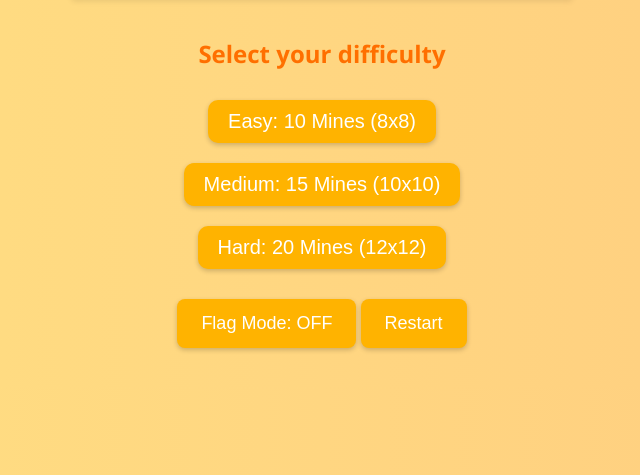
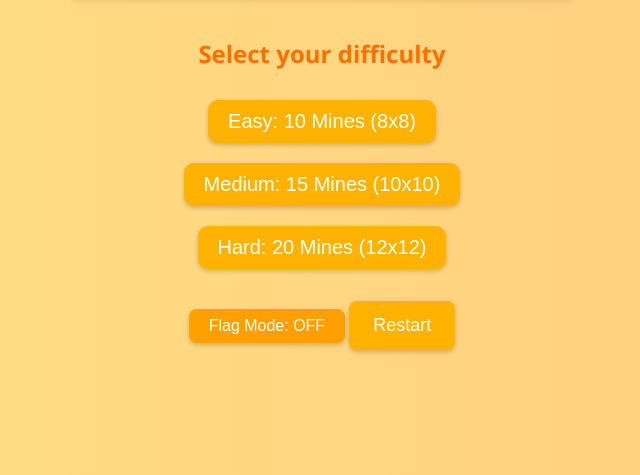
Before and after one commit to CrashTestAlex/alexsgameswin, a plain HTML site: page minesweeper.html in a window 1280 px wide. Shown: the part 325-800 px from the top of the page, without its empty margins (318-958 px from the left). Drawn offline with Linux system fonts and the light colour scheme.

Commit message:
Update minesweeper.css

```diff
--- a/minesweeper.css
+++ b/minesweeper.css
@@ -73,3 +73,18 @@ body {
 .cell:active {
   background-color: #ff6f00;
 }
+
+#flag-toggle {
+  font-size: 16px;
+  padding: 8px 20px;
+  background-color: #ffa000;
+  color: white;
+  border: none;
+  border-radius: 8px;
+  margin-top: 10px;
+  cursor: pointer;
+}
+
+#flag-toggle.active {
+  background-color: #d84315;
+}
```
